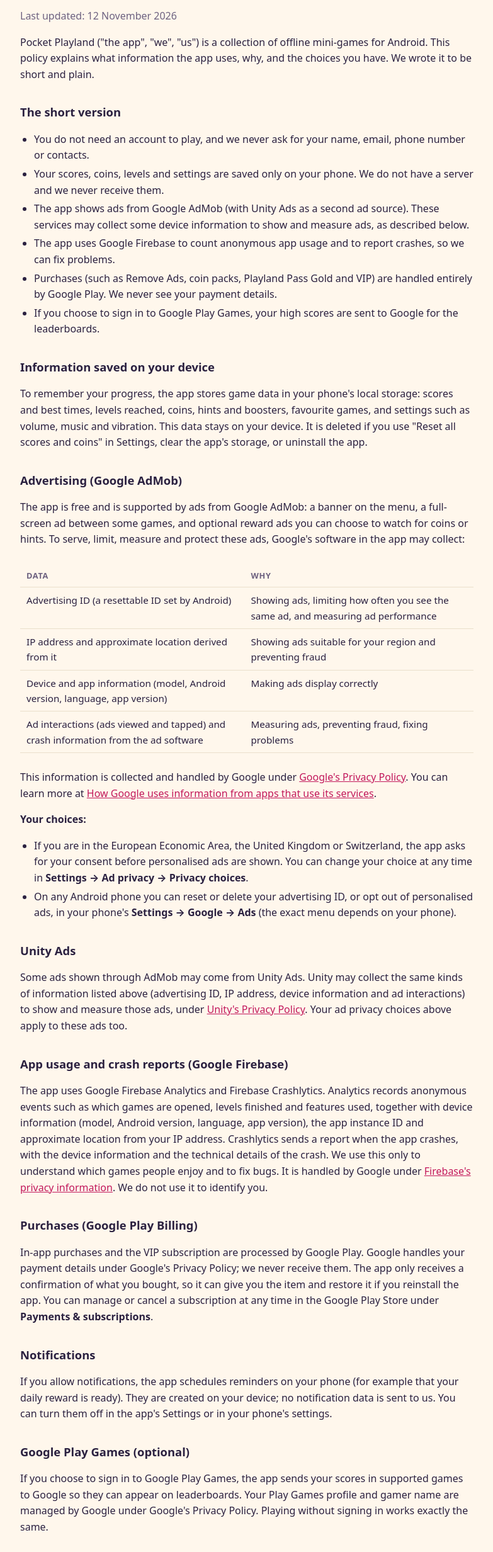
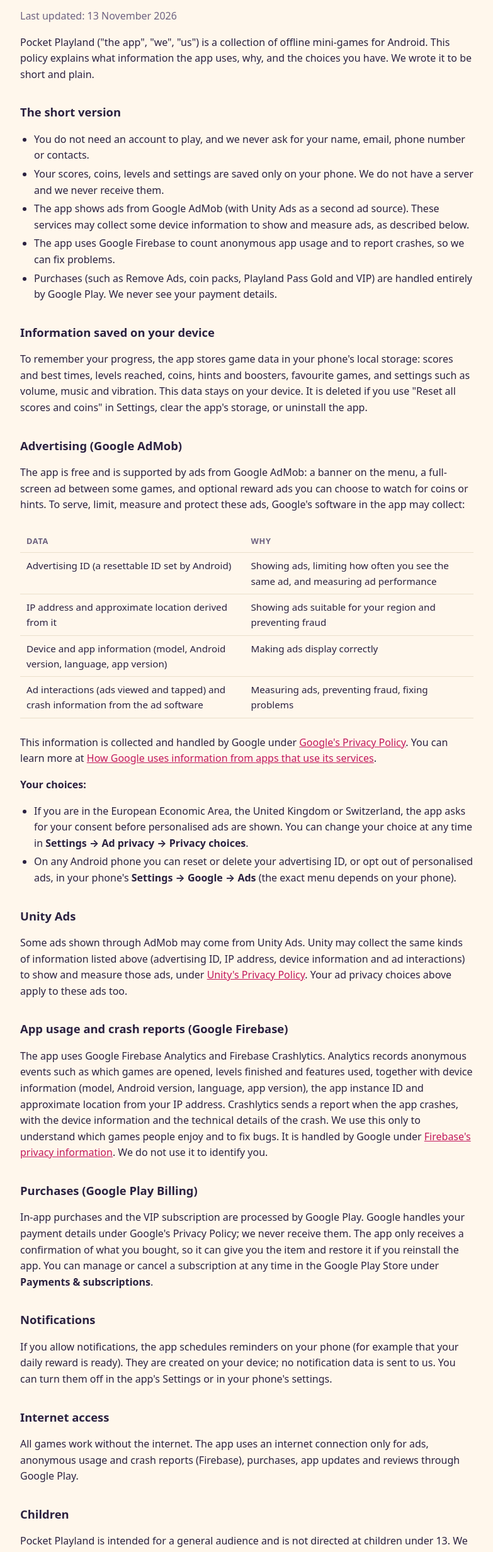
Before and after one commit to vishvasarvaiya/vishvasarvaiya.github.io, a plain HTML site: page privacy.html in a window 1280 px wide. Shown: the part 91-2556 px from the top of the page at 63% size, without its empty margins (248-1031 px from the left). Drawn offline with Linux system fonts and the light colour scheme.

Commit message:
Privacy policy: the app no longer uses Google Play Games
Co-Authored-By: Claude Opus 5.5 <noreply@anthropic.com>
Claude-Session: https://claude.ai/code/session_01B5y4PSnJt28Dnv9hbXdD8L

```diff
--- a/privacy.html
+++ b/privacy.html
@@ -26,7 +26,7 @@
 <body>
 <main>
   <header><img src="icon.png" alt=""><h1>Pocket Playland Privacy Policy</h1></header>
-  <p class="muted">Last updated: 12 November 2026</p>
+  <p class="muted">Last updated: 13 November 2026</p>
 
   <p>Pocket Playland ("the app", "we", "us") is a collection of offline mini-games for Android. This policy explains what information the app uses, why, and the choices you have. We wrote it to be short and plain.</p>
 
@@ -37,7 +37,6 @@
     <li>The app shows ads from Google AdMob (with Unity Ads as a second ad source). These services may collect some device information to show and measure ads, as described below.</li>
     <li>The app uses Google Firebase to count anonymous app usage and to report crashes, so we can fix problems.</li>
     <li>Purchases (such as Remove Ads, coin packs, Playland Pass Gold and VIP) are handled entirely by Google Play. We never see your payment details.</li>
-    <li>If you choose to sign in to Google Play Games, your high scores are sent to Google for the leaderboards.</li>
   </ul>
 
   <h2>Information saved on your device</h2>
@@ -71,11 +70,8 @@
   <h2>Notifications</h2>
   <p>If you allow notifications, the app schedules reminders on your phone (for example that your daily reward is ready). They are created on your device; no notification data is sent to us. You can turn them off in the app's Settings or in your phone's settings.</p>
 
-  <h2>Google Play Games (optional)</h2>
-  <p>If you choose to sign in to Google Play Games, the app sends your scores in supported games to Google so they can appear on leaderboards. Your Play Games profile and gamer name are managed by Google under Google's Privacy Policy. Playing without signing in works exactly the same.</p>
-
   <h2>Internet access</h2>
-  <p>All games work without the internet. The app uses an internet connection only for ads, anonymous usage and crash reports (Firebase), purchases, app updates and reviews through Google Play, and, if you sign in, Google Play Games.</p>
+  <p>All games work without the internet. The app uses an internet connection only for ads, anonymous usage and crash reports (Firebase), purchases, app updates and reviews through Google Play.</p>
 
   <h2>Children</h2>
   <p>Pocket Playland is intended for a general audience and is not directed at children under 13. We do not knowingly collect personal information from children. If you believe a child has provided personal information through the app, contact us and we will help remove it.</p>
```
